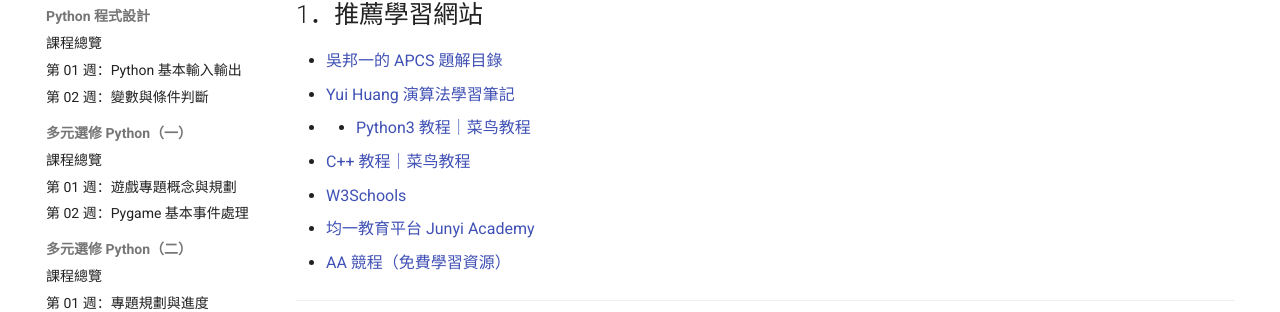
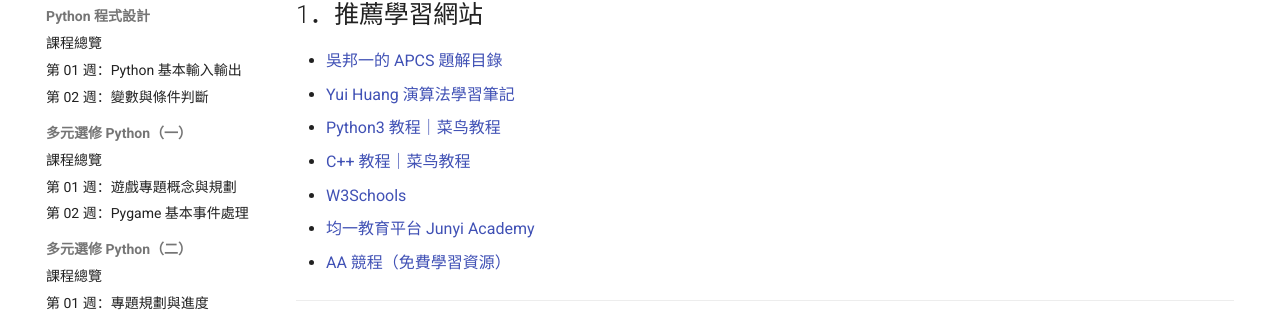
Before and after one commit to be6922/cs-course-site, an MkDocs documentation site: the page built from docs/reference.md, in a window 1280 px wide. Shown: the part 274-586 px from the top of the page. Built offline with MkDocs 1.6.1 and Material for MkDocs 9.7.7, drawn with Linux system fonts in a browser that asks for light colours.

```diff
--- a/docs/reference.md
+++ b/docs/reference.md
@@ -8,7 +8,7 @@
 
 - [吳邦一的 APCS 題解目錄](https://hackmd.io/@bangyewu/B13lefwMp#吳邦一的APCS題解目錄)
 - [Yui Huang 演算法學習筆記](https://yuihuang.com/)
-- - [Python3 教程｜菜鸟教程](https://www.runoob.com/python3/python3-tutorial.html)
+- [Python3 教程｜菜鸟教程](https://www.runoob.com/python3/python3-tutorial.html)
 - [C++ 教程｜菜鸟教程](https://www.runoob.com/cplusplus/cpp-tutorial.html)
 - [W3Schools](https://www.w3schools.com/)
 - [均一教育平台 Junyi Academy](https://www.junyiacademy.org/computing/programming)
```
